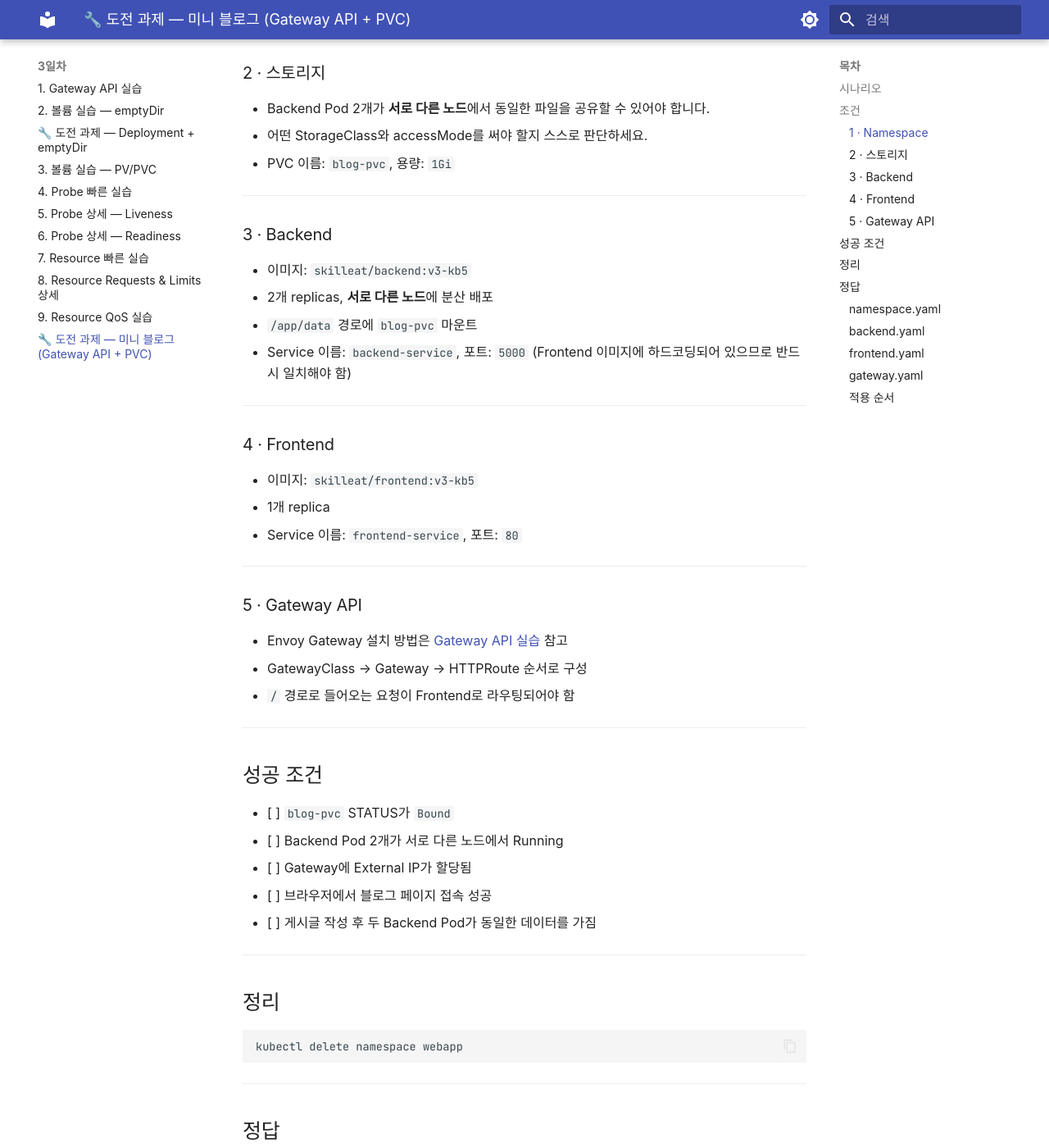
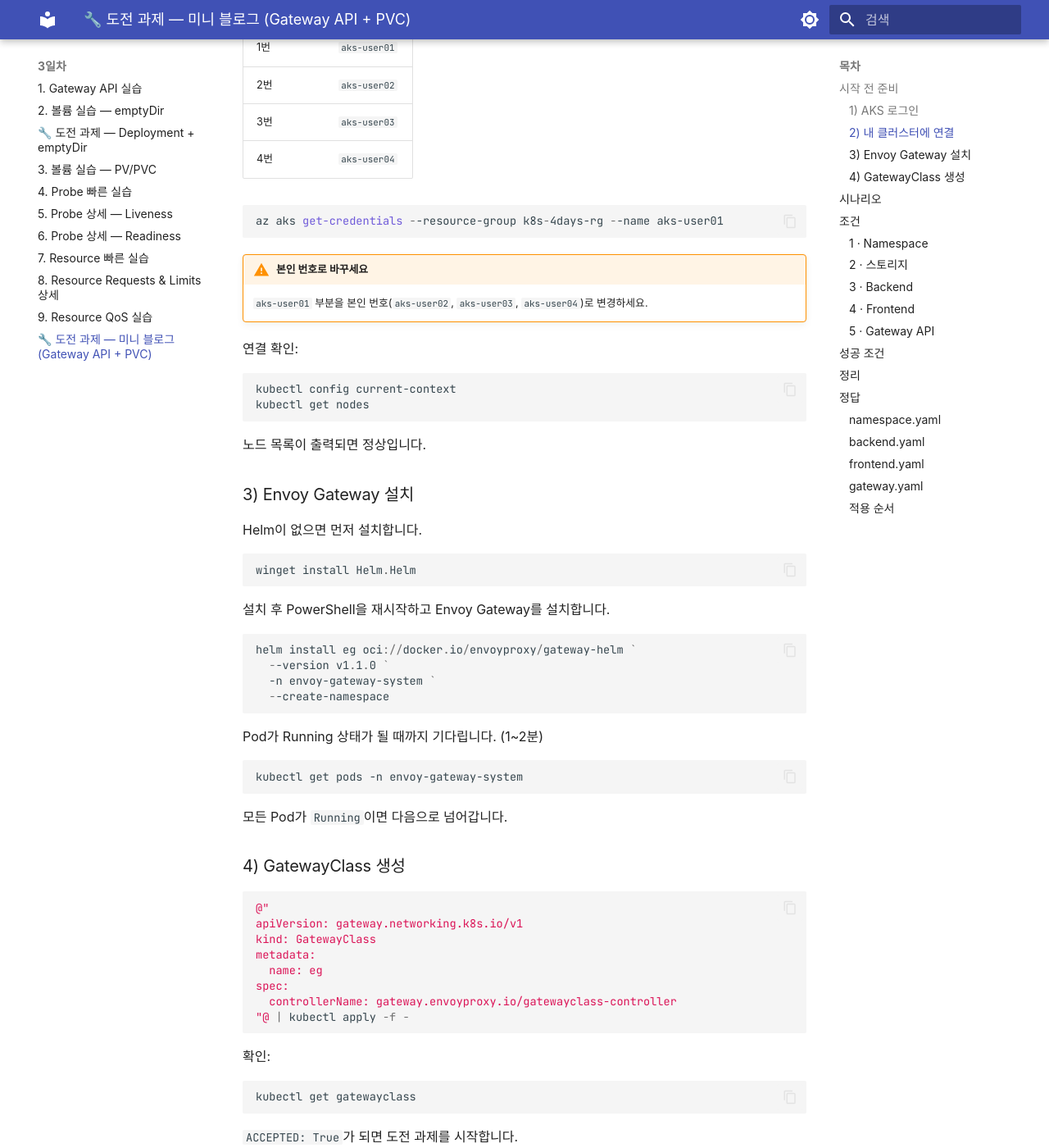
Before and after one commit to skilleat-labs/k8s-for-4days, an MkDocs documentation site: the page built from docs/day3/challenge-miniblog.md, in a window 1280 px wide and 1400 px high, scrolled down 695 px. Shown: the whole window at 82% size. Built offline with MkDocs 1.6.1 and Material for MkDocs 9.7.7, drawn with Linux system fonts in a browser that asks for light colours; some web fonts are replaced; some of the changed text lies outside the part shown.

Commit message:
Add AKS login + Envoy Gateway setup steps to miniblog challenge
- az login --use-device-code flow
- az aks get-credentials with per-user cluster table (aks-user01~04)
- helm install envoy gateway + GatewayClass creation
- All commands in PowerShell

Co-Authored-By: Claude Sonnet 4.6 <noreply@anthropic.com>

````diff
--- a/docs/day3/challenge-miniblog.md
+++ b/docs/day3/challenge-miniblog.md
@@ -3,6 +3,91 @@
 **난이도 ★★★**
 
 > 명령어와 YAML은 직접 작성하세요 · 아래 조건만 보고 완료합니다
+
+---
+
+## 시작 전 준비
+
+### 1) AKS 로그인
+
+```powershell
+az login --use-device-code
+```
+
+터미널에 `https://microsoft.com/devicelogin` 주소와 코드가 출력됩니다. 브라우저에서 해당 주소를 열고 코드를 입력해 로그인합니다.
+
+### 2) 내 클러스터에 연결
+
+본인 번호에 맞는 클러스터 이름을 확인하고 credentials를 가져옵니다.
+
+| 수강생 | 클러스터 이름 |
+|--------|--------------|
+| 1번 | `aks-user01` |
+| 2번 | `aks-user02` |
+| 3번 | `aks-user03` |
+| 4번 | `aks-user04` |
+
+```powershell
+az aks get-credentials --resource-group k8s-4days-rg --name aks-user01
+```
+
+!!! warning "본인 번호로 바꾸세요"
+    `aks-user01` 부분을 본인 번호(`aks-user02`, `aks-user03`, `aks-user04`)로 변경하세요.
+
+연결 확인:
+
+```powershell
+kubectl config current-context
+kubectl get nodes
+```
+
+노드 목록이 출력되면 정상입니다.
+
+### 3) Envoy Gateway 설치
+
+Helm이 없으면 먼저 설치합니다.
+
+```powershell
+winget install Helm.Helm
+```
+
+설치 후 PowerShell을 재시작하고 Envoy Gateway를 설치합니다.
+
+```powershell
+helm install eg oci://docker.io/envoyproxy/gateway-helm `
+  --version v1.1.0 `
+  -n envoy-gateway-system `
+  --create-namespace
+```
+
+Pod가 Running 상태가 될 때까지 기다립니다. (1~2분)
+
+```powershell
+kubectl get pods -n envoy-gateway-system
+```
+
+모든 Pod가 `Running`이면 다음으로 넘어갑니다.
+
+### 4) GatewayClass 생성
+
+```powershell
+@"
+apiVersion: gateway.networking.k8s.io/v1
+kind: GatewayClass
+metadata:
+  name: eg
+spec:
+  controllerName: gateway.envoyproxy.io/gatewayclass-controller
+"@ | kubectl apply -f -
+```
+
+확인:
+
+```powershell
+kubectl get gatewayclass
+```
+
+`ACCEPTED: True`가 되면 도전 과제를 시작합니다.
 
 ---
 
````
